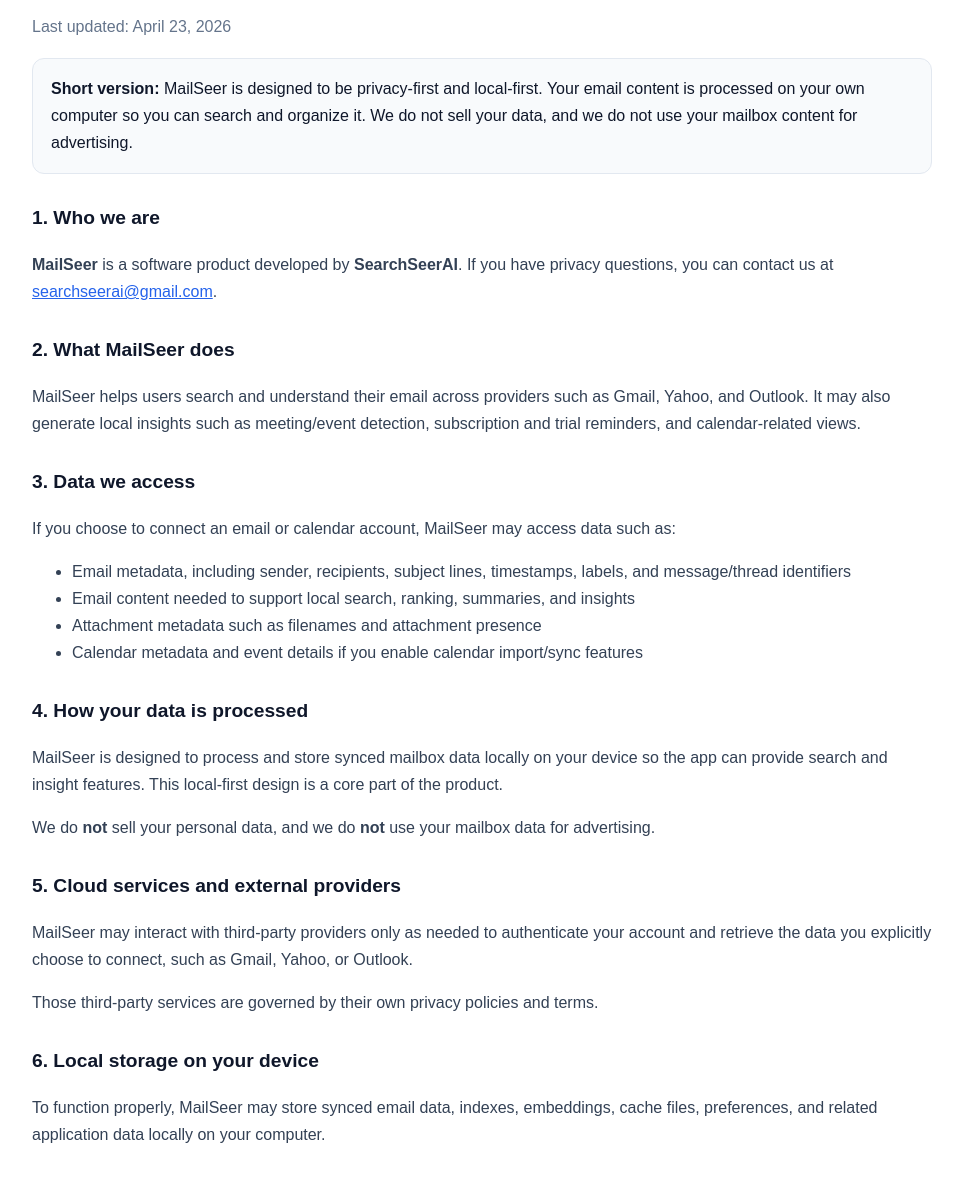
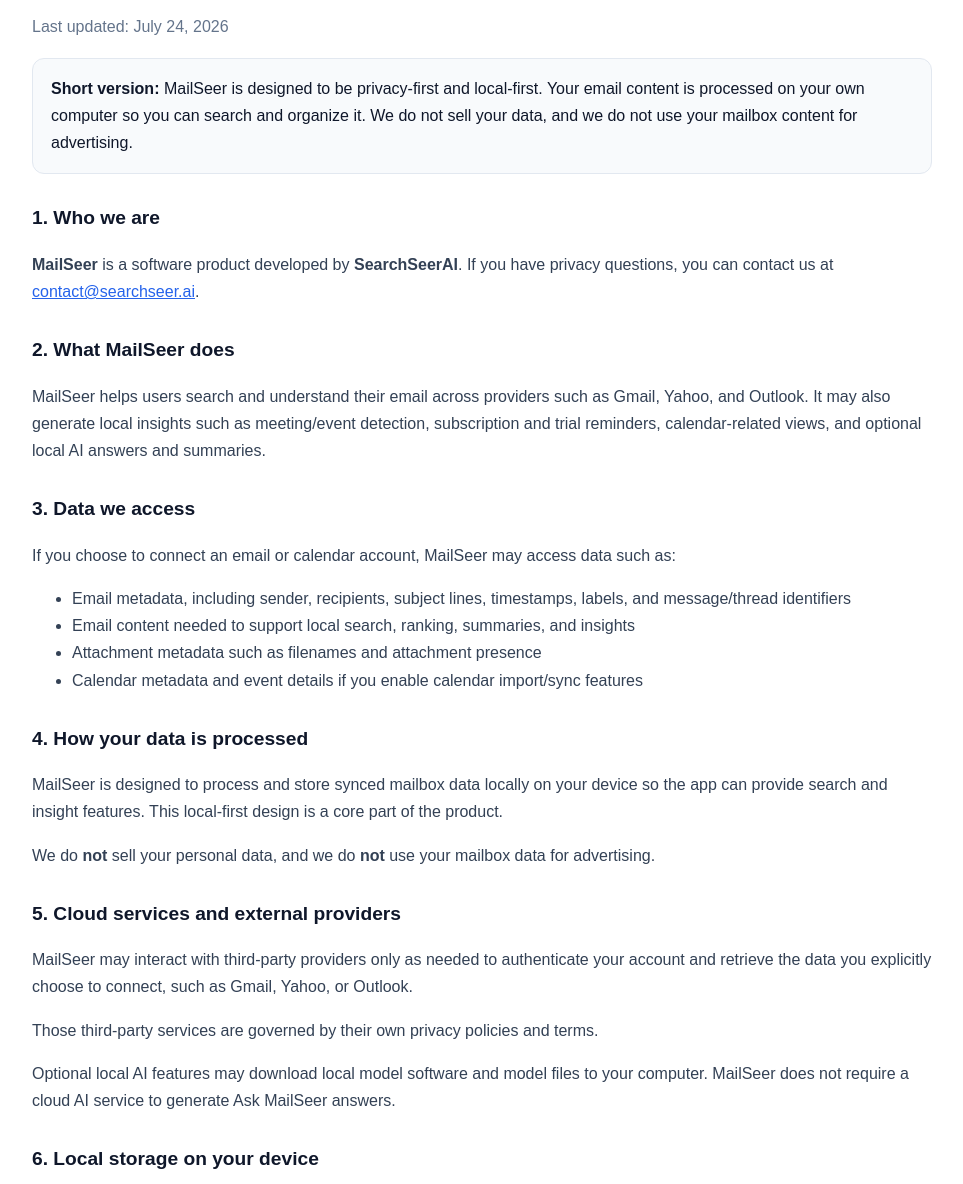
Before and after one commit to GaussEuler/SearchSeerAI-PRIVACY, a plain HTML site: page MailSeer/privacy.html in a window 1280 px wide. Shown: the part 111-1295 px from the top of the page, without its empty margins (158-1121 px from the left). Drawn offline with Linux system fonts and the light colour scheme.

Commit message:
Update privacy.html
 Updated for v0.2.0 release

```diff
--- a/MailSeer/privacy.html
+++ b/MailSeer/privacy.html
@@ -42,7 +42,7 @@
 </head>
 <body>
   <h1>Privacy Policy — MailSeer</h1>
-  <p class="muted">Last updated: April 23, 2026</p>
+  <p class="muted">Last updated: July 24, 2026</p>
 
   <div class="box">
     <strong>Short version:</strong> MailSeer is designed to be privacy-first and local-first.
@@ -54,14 +54,14 @@
   <p>
     <strong>MailSeer</strong> is a software product developed by <strong>SearchSeerAI</strong>.
     If you have privacy questions, you can contact us at
-    <a href="mailto:searchseerai@gmail.com">searchseerai@gmail.com</a>.
+    <a href="mailto:contact@searchseer.ai">contact@searchseer.ai</a>.
   </p>
 
   <h2>2. What MailSeer does</h2>
   <p>
     MailSeer helps users search and understand their email across providers such as Gmail,
     Yahoo, and Outlook. It may also generate local insights such as meeting/event detection,
-    subscription and trial reminders, and calendar-related views.
+    subscription and trial reminders, calendar-related views, and optional local AI answers and summaries.
   </p>
 
   <h2>3. Data we access</h2>
@@ -91,6 +91,9 @@
   </p>
   <p>
     Those third-party services are governed by their own privacy policies and terms.
+  </p>
+  <p>
+    Optional local AI features may download local model software and model files to your computer. MailSeer does not require a cloud AI service to generate Ask MailSeer answers.
   </p>
 
   <h2>6. Local storage on your device</h2>
@@ -145,7 +148,7 @@
   <h2>13. Contact</h2>
   <p>
     For privacy questions or requests, contact:
-    <a href="mailto:searchseerai@gmail.com">searchseerai@gmail.com</a>
+    <a href="mailto:contact@searchseer.ai">contact@searchseer.ai</a>
   </p>
 </body>
 </html>
```
